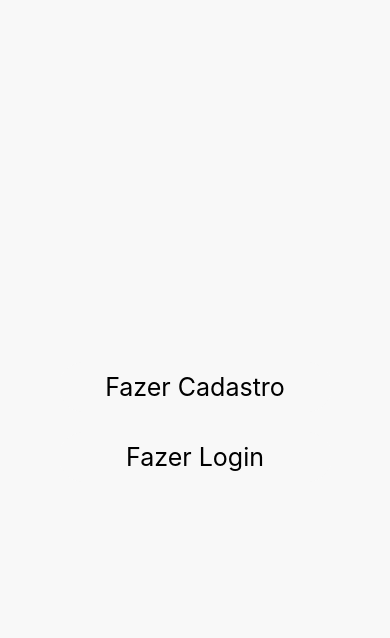
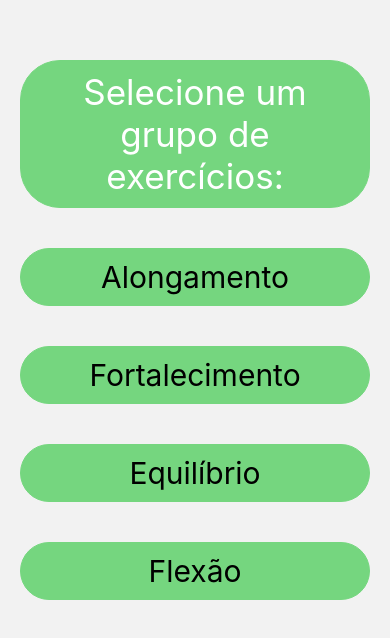
Before and after one commit to cadu220/app-bem-estar, a React Native app: screen /Ioga in a window 390 px wide. Shown: the top 638 px of the page. Built offline with nearby package versions, Linux system fonts and the light colour scheme.

Commit message:
feat: Função de exercícios de Ioga implementada

```diff
--- a/App.js
+++ b/App.js
@@ -5,7 +5,10 @@
 
 // Importe suas telas
 import Exercicio from './app/exercicios/calistenia/exercicio';
-import Exercicios from './app/exercicios/calistenia/calistenia';
+import Calistenia from './app/exercicios/calistenia/calistenia';
+import ExercicioIoga from './app/exercicios/ioga/exercicioIoga';
+import Ioga from './app/exercicios/ioga/ioga';
+import Meditacao from './app/exercicios/meditacao/meditacao';
 import Index from './app/index';
 import Perfil from './app/perfil/perfil-usuario';
 import TelaInicial from './app/home/tela-inicial';
@@ -21,9 +24,12 @@
   return (
     <NavigationContainer>
       <Stack.Navigator initialRouteName='Index' screenOptions={{ headerShown: false }}>
-      <Stack.Screen name="Logar" component={Logar} />
-        <Stack.Screen name="Exercicio" component={Exercicio} />
-        <Stack.Screen name="Exercicios" component={Exercicios}/>
+        <Stack.Screen name="Logar" component={Logar} />
+        <Stack.Screen name="Exercicio" component={Exercicio}/>
+        <Stack.Screen name="Calistenia" component={Calistenia}/>
+        <Stack.Screen name="ExercicioIoga" component={ExercicioIoga}/>
+        <Stack.Screen name="Ioga" component={Ioga}/>
+        <Stack.Screen name="Meditacao" component={Meditacao}/>
         <Stack.Screen name="Index" component={Index}/>
         <Stack.Screen name="Perfil" component={Perfil}/>
         <Stack.Screen name="TelaInicial" component={TelaInicial}/>
--- a/app/exercicios/calistenia/calistenia.js
+++ b/app/exercicios/calistenia/calistenia.js
@@ -3,7 +3,7 @@
 import exerciseData from './calistenia.json';
 import { useNavigation } from '@react-navigation/native';
 
-const Exercicios = () => {
+const Calistenia = () => {
     const [muscleGroup, setMuscleGroup] = useState(null);
     const [exercises, setExercises] = useState([]);
     const [ showExercises, setShowExercises ] = useState(false);
@@ -66,7 +66,7 @@
                 <TouchableOpacity onPress={() => setShowExercises(false)} style={styles.title}>
                     <Text style={styles.title_text}>VOLTAR</Text>
                 </TouchableOpacity>
-                {/*<Image source={{ uri: exercise.image}} style={{ width: 300, height: 200 }}/> */
+                {
                 exercises.map((exercise, index) => (
                     <View key={index} style={styles.exercise}>
                         <Text style={styles.title_text}>{exercise.name}</Text>
@@ -120,4 +120,4 @@
     },
 });
 
-export default Exercicios;
+export default Calistenia;
--- /dev/null
+++ b/app/exercicios/ioga/exercicioIoga.js
@@ -0,0 +1,81 @@
+import React, { useState } from 'react';
+import { View, Text, Image, Button, StyleSheet, TouchableOpacity, ScrollView } from 'react-native';
+
+const ExercicioIoga = ({ route, navigation }) => {
+  const { exercises } = route.params;
+  const [currentExerciseIndex, setCurrentExerciseIndex] = useState(0);
+  const [showDescription, setShowDescription] = useState(false);
+
+  const currentExercise = exercises[currentExerciseIndex];
+
+  const handleNext = () => {
+    if (currentExerciseIndex < exercises.length - 1) {
+      setCurrentExerciseIndex(currentExerciseIndex + 1);
+      setShowDescription(false);
+    } else {
+      navigation.navigate('TelaInicial');
+    }
+  };
+
+  return (
+    <ScrollView>
+        <View style={styles.container}>
+      <Image source={{ uri: currentExercise.image }} style={styles.gif} />
+      <Text style={styles.name}>{currentExercise.name}</Text>
+      <TouchableOpacity onPress={() => setShowDescription(!showDescription)}>
+        <Text style={styles.descriptionButton}>Mostrar Descrição</Text>
+      </TouchableOpacity>
+      {showDescription && <Text style={styles.instructions}>{currentExercise.instructions}</Text>}
+      <TouchableOpacity onPress={handleNext} style={styles.nextButton}>
+        <Text style={styles.nextButtonText}>Avançar</Text>
+      </TouchableOpacity>
+    </View>
+    </ScrollView>
+  );
+};
+
+const styles = StyleSheet.create({
+  container: {
+    flex: 1,
+    justifyContent: 'center',
+    alignItems: 'center',
+    marginTop: 120,
+    padding: 20,
+    backgroundColor: '#F8F8F8',
+  },
+  gif: {
+    width: 300,
+    height: 300,
+    marginBottom: 20,
+  },
+  name: {
+    fontSize: 24,
+    fontWeight: 'bold',
+    marginBottom: 10,
+  },
+  reps: {
+    fontSize: 20,
+    marginBottom: 20,
+  },
+  descriptionButton: {
+    fontSize: 18,
+    color: 'blue',
+    marginBottom: 10,
+  },
+  description: {
+    fontSize: 16,
+    marginBottom: 20,
+    textAlign: 'center',
+  },
+  nextButton: {
+    backgroundColor: '#007BFF',
+    padding: 10,
+    borderRadius: 5,
+  },
+  nextButtonText: {
+    fontSize: 18,
+    color: '#FFF',
+  },
+});
+
+export default ExercicioIoga;
--- a/app/exercicios/ioga/ioga.js
+++ b/app/exercicios/ioga/ioga.js
@@ -1,10 +1,13 @@
-import { View, StyleSheet, Text, TouchableOpacity, ScrollView } from 'react-native';
+import { View, StyleSheet, Text, TouchableOpacity, ScrollView, Image } from 'react-native';
 import { useState, useEffect } from 'react';
 import exerciseData from './ioga.json';
+import { useNavigation } from '@react-navigation/native';
 
 export default function Ioga() {
     const [typeGroup, setTypeGroup] = useState(null);
     const [exercises, setExercises] = useState([]);
+    const [ showExercises, setShowExercises ] = useState(false);
+    const navigation = useNavigation();
 
     useEffect(() => {
         if (typeGroup) {
@@ -16,33 +19,52 @@
 
     const handleTypeSelect = (muscle) => {
         setTypeGroup(muscle);
+        setShowExercises(true);
+    };
+
+    const startExercise = () => {
+        console.log(typeGroup);
+        navigation.navigate('ExercicioIoga', {exercises: exercises});
     };
 
     return (
         <View>
             <ScrollView>
-            <Text>Selecione um grupo de exercícios:</Text>
-            <TouchableOpacity onPress={() => handleTypeSelect('Alongamento')} style={styles.title}>
-                <Text>Alongamento</Text>
+                { !showExercises ? (
+                <View>
+                    <View style={styles.title}>
+                        <Text style={styles.h1}>Selecione um grupo de exercícios:</Text>
+                    </View>
+                    <TouchableOpacity onPress={() => handleTypeSelect('Alongamento')} style={styles.exercise}>
+                        <Text style={styles.title_text}>Alongamento</Text>
                     </TouchableOpacity>
-            <TouchableOpacity onPress={() => handleTypeSelect('Fortalecimento')} style={styles.title}>
-                <Text>Fortalecimento</Text>
+                    <TouchableOpacity onPress={() => handleTypeSelect('Fortalecimento')} style={styles.exercise}>
+                        <Text style={styles.title_text}>Fortalecimento</Text>
                     </TouchableOpacity>
-            <TouchableOpacity onPress={() => handleTypeSelect('Equilíbrio')} style={styles.title}>
-                <Text>Equilíbrio</Text>
+                    <TouchableOpacity onPress={() => handleTypeSelect('Equilíbrio')} style={styles.exercise}>
+                        <Text style={styles.title_text}>Equilíbrio</Text>
                     </TouchableOpacity>
-            <TouchableOpacity onPress={() => handleTypeSelect('Flexão')} style={styles.title}>
-                <Text>Flexão</Text>
+                    <TouchableOpacity onPress={() => handleTypeSelect('Flexão')} style={styles.exercise}>
+                        <Text style={styles.title_text}>Flexão</Text>
                     </TouchableOpacity>
-            <Text>Exercícios:</Text>
-            {/*<Image source={{ uri: exercise.image}} style={{ width: 300, height: 200 }}/>*/
+                </View>
+            ) : (
+                <View>
+                <TouchableOpacity onPress={() => setShowExercises(false)} style={styles.title}>
+                    <Text style={styles.title_text}>VOLTAR</Text>
+                </TouchableOpacity>
+                {
                 exercises.map((exercise, index) => (
                     <View key={index} style={styles.exercise}>
-
-                    <Text>{exercise.name}</Text>
-                    <Text>{exercise.instructions}</Text>
+                        <Text style={styles.title_text}>{exercise.name}</Text>
                     </View>
                 ))}
+                    <TouchableOpacity onPress={startExercise} style={styles.title}>
+                        <Text style={styles.h1}>Começar</Text>
+                    </TouchableOpacity>
+                </View>
+            )
+        }
             </ScrollView>
         </View>
     );
@@ -57,28 +79,28 @@
         alignItems: "center",
     },
     title: {
-        color: "white",
-        textAlign: "center",
-        color: "white",
-        paddingLeft: 20,
-        paddingRight: 20,
-        fontSize: 30,
         padding: 10,
-        marginTop: 50,
-        marginBottom: 30,
+        marginTop: 60,
+        margin: 20,
         borderWidth: 1,
         borderRadius: 40,
         borderColor: "#75D67F",
         backgroundColor: "#75D67F",
     },
+    h1: {
+        color: "white",
+        fontSize: 35,
+        textAlign: "center",
+    },
+    title_text : {
+        textAlign: "center",
+        fontSize: 30,
+    },
     exercise: {
-        color: "white",
         textAlign: "center",
-        paddingLeft: 20,
-        paddingRight: 20,
         fontSize: 25,
         padding: 10,
-        margin: 10,
+        margin: 20,
         borderWidth: 1,
         borderRadius: 40,
         borderColor: "#75D67F",
--- a/app/exercicios/meditacao/meditacao.js
+++ b/app/exercicios/meditacao/meditacao.js
@@ -0,0 +1,109 @@
+import { View, StyleSheet, Text, TouchableOpacity, ScrollView } from 'react-native';
+import { useState, useEffect } from 'react';
+import { useNavigation } from '@react-navigation/native';
+
+export default function Meditacao() {
+    const [typeGroup, setTypeGroup] = useState(null);
+    const [exercises, setExercises] = useState([]);
+    const [ showExercises, setShowExercises ] = useState(false);
+    const navigation = useNavigation();
+
+    useEffect(() => {
+        if (typeGroup) {
+        // Filtrar os exercícios pelo músculo selecionado
+        const filteredExercises = exerciseData.filter((exercise) => exercise.type === typeGroup);
+        setExercises(filteredExercises);
+        }
+    }, [typeGroup]);
+
+    const handleTypeSelect = (muscle) => {
+        setTypeGroup(muscle);
+        setShowExercises(true);
+    };
+
+    const startExercise = () => {
+        console.log(muscleGroup);
+        navigation.navigate('Exercicio', {exercises: exercises});
+    };
+
+    return (
+        <View>
+            <ScrollView>
+                { !showExercises ? (
+                <View>
+                    <Text>Selecione um grupo de exercícios:</Text>
+                    <TouchableOpacity onPress={() => handleTypeSelect('Alongamento')} style={styles.title}>
+                        <Text>Alongamento</Text>
+                    </TouchableOpacity>
+                    <TouchableOpacity onPress={() => handleTypeSelect('Fortalecimento')} style={styles.title}>
+                        <Text>Fortalecimento</Text>
+                    </TouchableOpacity>
+                    <TouchableOpacity onPress={() => handleTypeSelect('Equilíbrio')} style={styles.title}>
+                        <Text>Equilíbrio</Text>
+                    </TouchableOpacity>
+                    <TouchableOpacity onPress={() => handleTypeSelect('Flexão')} style={styles.title}>
+                        <Text>Flexão</Text>
+                    </TouchableOpacity>
+                    <Text>Exercícios:</Text>
+                </View>
+            ) : (
+                <View>
+                <TouchableOpacity onPress={() => setShowExercises(false)} style={styles.title}>
+                    <Text style={styles.title_text}>VOLTAR</Text>
+                </TouchableOpacity>
+                {
+                exercises.map((exercise, index) => (
+                <View key={index} style={styles.exercise}>
+                    <Image source={{ uri: exercise.image}} style={{ width: 300, height: 200 }}/>
+                    <Text>{exercise.name}</Text>
+                    <Text>{exercise.instructions}</Text>
+                </View>
+                ))}
+                    <TouchableOpacity onPress={startExercise} style={styles.title}>
+                        <Text style={styles.h1}>Começar</Text>
+                    </TouchableOpacity>
+                </View>
+            )
+        }
+            </ScrollView>
+        </View>
+    );
+};
+
+const styles = StyleSheet.create({
+    container: {
+        flexGrow: 1,
+        width: "100%",
+        backgroundColor: "#F8F8F8",
+        justifyContent: "center",
+        alignItems: "center",
+    },
+    title: {
+        color: "white",
+        textAlign: "center",
+        color: "white",
+        paddingLeft: 20,
+        paddingRight: 20,
+        fontSize: 30,
+        padding: 10,
+        marginTop: 50,
+        marginBottom: 30,
+        borderWidth: 1,
+        borderRadius: 40,
+        borderColor: "#75D67F",
+        backgroundColor: "#75D67F",
+    },
+    exercise: {
+        color: "white",
+        textAlign: "center",
+        paddingLeft: 20,
+        paddingRight: 20,
+        fontSize: 25,
+        padding: 10,
+        margin: 10,
+        borderWidth: 1,
+        borderRadius: 40,
+        borderColor: "#75D67F",
+        backgroundColor: "#75D67F",
+    },
+});
--- a/app/firebase/index.js
+++ b/app/firebase/index.js
@@ -1,4 +1,4 @@
-import { initializeApp,firebase } from 'firebase/app';
+import { initializeApp, firebase } from 'firebase/app';
 import 'firebase/firestore'
 import { getFirestore } from "firebase/firestore";
 
--- a/app/home/tela-inicial.js
+++ b/app/home/tela-inicial.js
@@ -19,17 +19,17 @@
   return (
     <View style={styles.container}>
       <StatusBar backgroundColor="#ffffff" style="dark" />
-        <Pressable onPress={() => navigatePage("")} style={styles.button} android_ripple={{ color: '#fff' }}>
+        <Pressable onPress={() => navigatePage("Meditacao")} style={styles.button} android_ripple={{ color: '#fff' }}>
           <Image source={imageMeditacao} style={styles.buttonBackgroundImage} />
           <Text style={styles.buttonText}>MEDITAÇÃO</Text>
         </Pressable>
 
-        <Pressable onPress={() => navigatePage("Exercicios")} style={styles.button} android_ripple={{ color: '#fff' }}>
+        <Pressable onPress={() => navigatePage("Calistenia")} style={styles.button} android_ripple={{ color: '#fff' }}>
           <Image source={imageCalistenia} style={styles.buttonBackgroundImage} />
           <Text style={styles.buttonText}>CALISTENIA</Text>
         </Pressable>
 
-        <Pressable onPress={() => navigatePage("")} style={styles.button} android_ripple={{ color: '#fff' }}>
+        <Pressable onPress={() => navigatePage("Ioga")} style={styles.button} android_ripple={{ color: '#fff' }}>
           <Image source={imageIoga} style={styles.buttonBackgroundImage} />
           <Text style={styles.buttonText}>IOGA</Text>
         </Pressable>
```
Also changed, not shown: app/exercicios/meditacao/meditacao.json (deleted). Lines whose indentation alone changed are shown as unchanged.
